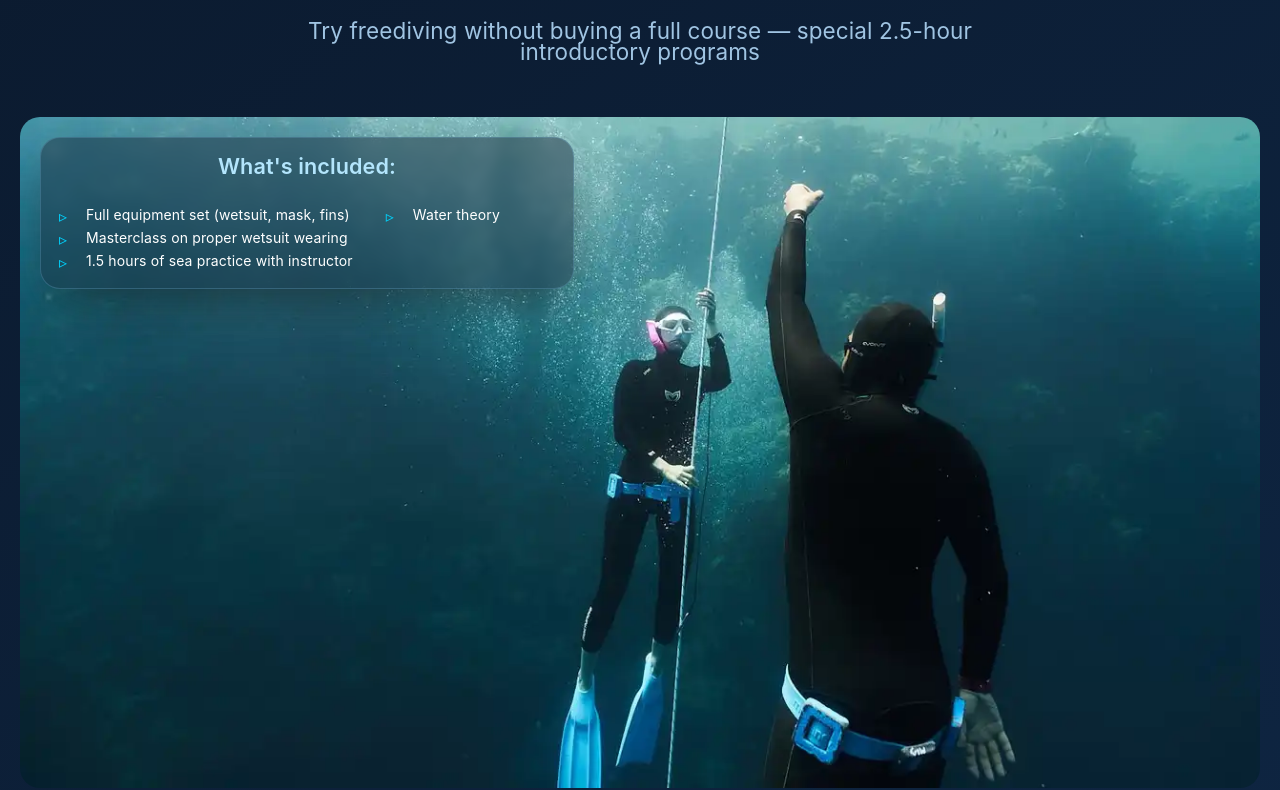
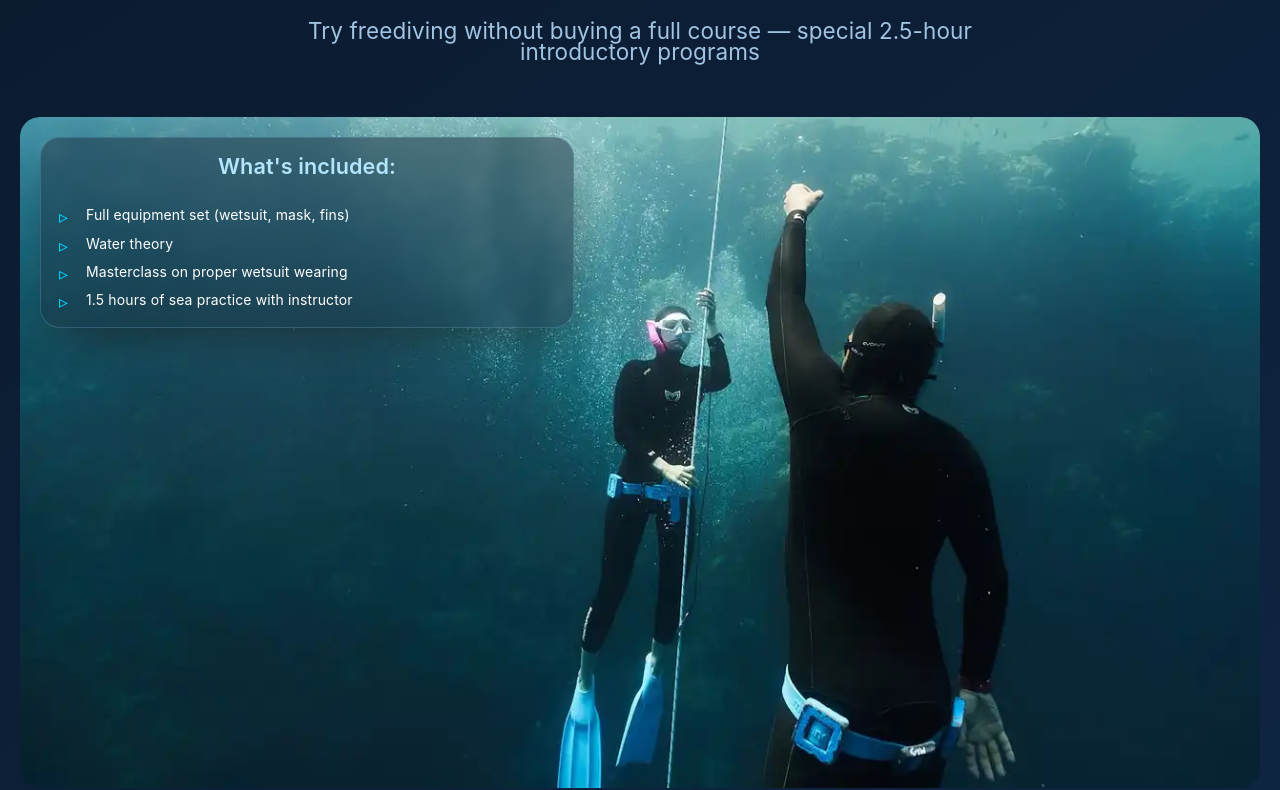
Before and after one commit to Pavel-Khokhlov/dahab_frontend, a React (Vite) app: page / in a window 1280 px wide. Shown: the part 4432-5222 px from the top of the page. Built offline with nearby package versions, Linux system fonts and the light colour scheme; no server answers; the HTML template or start-up script is replaced by a standard one.

Commit message:
fix included

```diff
--- a/src/sections/TrialTraining2/Trial.module.scss
+++ b/src/sections/TrialTraining2/Trial.module.scss
@@ -48,7 +48,7 @@
   width: 100%;
   border-radius: $border-radius;
   overflow: hidden;
-  margin: 20px 0 30px;
+  margin: 20px 0 min(60px, 10vw);
 }
 
 .includedImage {
@@ -69,7 +69,7 @@
   border-radius: $border-radius;
   padding: 1rem;
   display: flex;
-  flex-wrap: wrap;
+  flex-direction: column;
   align-items: baseline;
   justify-content: center;
   gap: 0.5rem 2rem;
@@ -91,12 +91,11 @@
 
 .includedList {
   display: flex;
-  flex-wrap: wrap;
-  gap: 0.25rem 2rem;
+  flex-direction: column;
+  gap: 10px;
   list-style: none;
   padding: 0;
   margin: 0;
-  font-size: 16px;
 
   li {
     position: relative;
```
